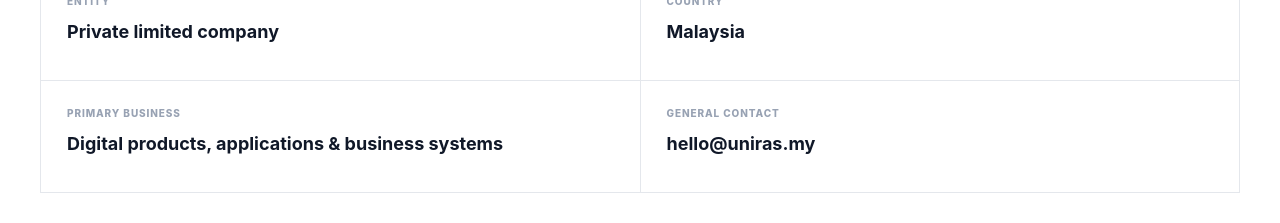
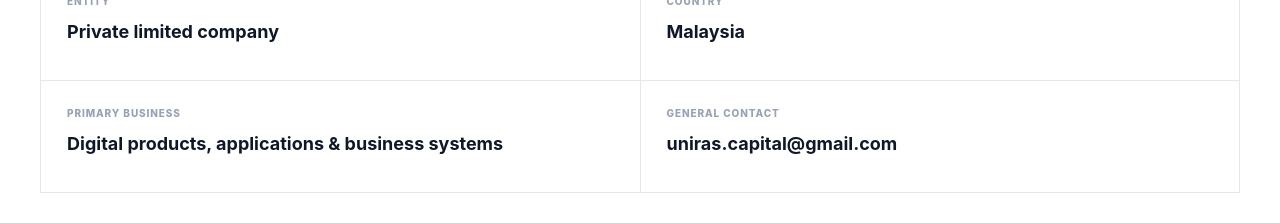
Before and after one commit to kaerogroup/uniras-corporate, a Next.js app: page /vendor in a window 1280 px wide. Shown: the part 800-1023 px from the top of the page. Built offline with nearby package versions, Linux system fonts and the light colour scheme.

Commit message:
fix(web): use current UNIRAS contact email (#6)
* fix(web): use current UNIRAS contact email

* fix(web): use current UNIRAS contact email

* fix(web): use current UNIRAS contact email

* fix(web): use current UNIRAS contact email

```diff
--- a/app/bm/page.tsx
+++ b/app/bm/page.tsx
@@ -12,6 +12,6 @@
 <section className="section shell" id="approach"><div className="section-kicker">Cara kami membina</div><div className="section-heading"><h2>Kami tidak bermula dengan skrin.</h2><p>Reka bentuk antaramuka dibuat selepas kami memahami operasi yang perlu disokong oleh perisian.</p></div><div className="process">{["Operasi","Aliran Kerja","Model Domain","Sistem","Antaramuka"].map((x,i)=><div className="process-step" key={x}><span>0{i+1}</span><strong>{x}</strong></div>)}</div><div className="statement">Masalah sebenar <span>→</span> aliran kerja jelas <span>→</span> sistem boleh dipercayai <span>→</span> hasil yang boleh diukur.</div></section>
 <section className="section trust-band"><div className="shell trust-grid"><div><span className="trust-number">01</span><strong>Static-first apabila sesuai</strong><p>Pengalaman awam yang pantas, tahan lasak dan mudah dioperasikan.</p></div><div><span className="trust-number">02</span><strong>Penghantaran cloud-native</strong><p>Deployment moden, API dan infrastruktur terurus dipilih mengikut keperluan sistem.</p></div><div><span className="trust-number">03</span><strong>Keselamatan sejak reka bentuk</strong><p>Identiti, kebenaran akses, audit dan sempadan data dipertimbangkan dari awal.</p></div></div></section>
 <section className="section shell engagement"><div className="section-kicker">Cara bekerjasama</div><div className="section-heading"><h2>Tiga cara bekerjasama dengan UNIRAS.</h2><p>Pilih model yang sesuai dengan masalah operasi, kematangan produk dan struktur pemilikan.</p></div><div className="engagement-grid">{engagement.map(([t,b],i)=><div key={t}><span>0{i+1}</span><h3>{t}</h3><p>{b}</p></div>)}</div></section>
-<section className="contact" id="contact"><div className="shell contact-inner"><div><div className="section-kicker light">Mulakan perbincangan</div><h2>Ada operasi yang sepatutnya boleh berfungsi dengan lebih baik?</h2><p>Ceritakan aliran kerja, masalah atau sistem yang anda mahu perbaiki. Kita boleh bermula daripada masalah operasi sebelum memilih teknologi.</p></div><div className="hero-actions"><a className="button contact-button" href="mailto:hello@uniras.my">hello@uniras.my</a><a className="button secondary" href="/bm/vendor">Pendaftaran vendor</a></div></div></section>
+<section className="contact" id="contact"><div className="shell contact-inner"><div><div className="section-kicker light">Mulakan perbincangan</div><h2>Ada operasi yang sepatutnya boleh berfungsi dengan lebih baik?</h2><p>Ceritakan aliran kerja, masalah atau sistem yang anda mahu perbaiki. Kita boleh bermula daripada masalah operasi sebelum memilih teknologi.</p></div><div className="hero-actions"><a className="button contact-button" href="mailto:uniras.capital@gmail.com">uniras.capital@gmail.com</a><a className="button secondary" href="/bm/vendor">Pendaftaran vendor</a></div></div></section>
 <footer className="footer shell"><div className="brand"><span className="brand-mark">U</span><span>UNIRAS</span></div><p>UNIRAS SDN. BHD.<br/>No. Pendaftaran 1478108T / 202201032411</p><p>Produk Digital · Aplikasi · Sistem Perniagaan</p><p>© 2026 UNIRAS SDN. BHD.</p></footer>
 </main>}
--- a/app/bm/vendor/page.tsx
+++ b/app/bm/vendor/page.tsx
@@ -25,11 +25,11 @@
   return <main>
     <header className="site-header shell"><a className="brand" href="/bm" aria-label="Laman utama UNIRAS"><span className="brand-mark">U</span><span>UNIRAS</span></a><nav aria-label="Navigasi halaman vendor"><a href="/bm">Profil syarikat</a><span className="language-switch"><a href="/vendor">EN</a><span className="active">BM</span></span></nav></header>
     <section className={`${styles.hero} shell`}><div className="eyebrow">Perolehan & Onboarding Vendor</div><h1>Maklumat pendaftaran vendor.</h1><p>Maklumat korporat utama untuk pasukan perolehan yang menilai atau mendaftarkan UNIRAS SDN. BHD. sebagai vendor teknologi. Dokumen sensitif dibekalkan melalui saluran persendirian yang sesuai dan tidak diterbitkan di laman awam.</p></section>
-    <section className={`${styles.section} shell`}><div className="section-kicker">Maklumat korporat</div><div className={styles.facts}><div><span>Nama sah syarikat</span><strong>UNIRAS SDN. BHD.</strong></div><div><span>No. pendaftaran</span><strong>1478108T / 202201032411</strong></div><div><span>Entiti</span><strong>Syarikat sendirian berhad</strong></div><div><span>Negara</span><strong>Malaysia</strong></div><div><span>Perniagaan utama</span><strong>Produk digital, aplikasi & sistem perniagaan</strong></div><div><span>Hubungan umum</span><strong>hello@uniras.my</strong></div></div></section>
+    <section className={`${styles.section} shell`}><div className="section-kicker">Maklumat korporat</div><div className={styles.facts}><div><span>Nama sah syarikat</span><strong>UNIRAS SDN. BHD.</strong></div><div><span>No. pendaftaran</span><strong>1478108T / 202201032411</strong></div><div><span>Entiti</span><strong>Syarikat sendirian berhad</strong></div><div><span>Negara</span><strong>Malaysia</strong></div><div><span>Perniagaan utama</span><strong>Produk digital, aplikasi & sistem perniagaan</strong></div><div><span>Hubungan umum</span><strong>uniras.capital@gmail.com</strong></div></div></section>
     <section className={`${styles.section} ${styles.soft}`}><div className="shell"><div className="section-kicker">Kesediaan perolehan</div><div className={styles.heading}><h2>Maklumat awam yang jelas. Dokumen persendirian yang terkawal.</h2><p>Pasukan perolehan boleh menilai kesesuaian vendor dengan pantas tanpa mendedahkan maklumat korporat, perbankan atau peribadi yang sensitif.</p></div><div className={styles.readiness}>{readiness.map(([title,status,body])=><article key={title}><div><span>{status}</span></div><h3>{title}</h3><p>{body}</p></article>)}</div></div></section>
     <section className={`${styles.section} shell`}><div className="section-kicker">Kategori vendor</div><div className={styles.heading}><h2>Perkhidmatan teknologi yang mudah dipetakan oleh perolehan.</h2><p>Kategori menggunakan bahasa perolehan yang lazim supaya UNIRAS boleh diklasifikasikan secara konsisten dalam sistem vendor.</p></div><div className={styles.tags}>{categories.map((item)=><span key={item}>{item}</span>)}</div></section>
     <section className={`${styles.section} shell`}><div className="section-kicker">Dokumen & pematuhan</div><div className={styles.heading}><h2>Dokumen korporat tersedia untuk semakan wajar.</h2><p>Kami tidak menerbitkan maklumat perbankan, pengenalan peribadi atau dokumen statutori sulit di laman web awam.</p></div><div className={styles.documents}>{documents.map(([name,status])=><div key={name}><strong>{name}</strong><span>{status}</span></div>)}</div></section>
-    <section className={`${styles.section} ${styles.note}`}><div className={`shell ${styles.noteInner}`}><div><div className="section-kicker">Hubungan perolehan</div><h2>Perlu daftarkan UNIRAS dalam sistem vendor anda?</h2><p>Hantar borang pendaftaran, senarai semak dokumen atau keperluan perolehan. Kami akan membalas dengan maklumat korporat berkaitan melalui saluran yang sesuai.</p></div><a className="button primary" href="mailto:hello@uniras.my?subject=Pendaftaran%20Vendor%20-%20UNIRAS%20SDN.%20BHD.">Minta dokumen vendor</a></div></section>
+    <section className={`${styles.section} ${styles.note}`}><div className={`shell ${styles.noteInner}`}><div><div className="section-kicker">Hubungan perolehan</div><h2>Perlu daftarkan UNIRAS dalam sistem vendor anda?</h2><p>Hantar borang pendaftaran, senarai semak dokumen atau keperluan perolehan. Kami akan membalas dengan maklumat korporat berkaitan melalui saluran yang sesuai.</p></div><a className="button primary" href="mailto:uniras.capital@gmail.com?subject=Pendaftaran%20Vendor%20-%20UNIRAS%20SDN.%20BHD.">Minta dokumen vendor</a></div></section>
     <footer className="footer shell"><div className="brand"><span className="brand-mark">U</span><span>UNIRAS</span></div><p>UNIRAS SDN. BHD.<br/>No. Pendaftaran 1478108T / 202201032411</p><p>Produk Digital · Aplikasi · Sistem Perniagaan</p><p>© 2026 UNIRAS SDN. BHD.</p></footer>
   </main>;
 }
--- a/app/page.tsx
+++ b/app/page.tsx
@@ -12,6 +12,6 @@
 <section className="section shell" id="approach"><div className="section-kicker">How we build</div><div className="section-heading"><h2>We don’t start with screens.</h2><p>Interface design comes after we understand the operation the software must support.</p></div><div className="process">{['Operation','Workflow','Domain Model','System','Interface'].map((item,i)=><div className="process-step" key={item}><span>0{i+1}</span><strong>{item}</strong></div>)}</div><div className="statement">Real problem <span>→</span> clear workflow <span>→</span> reliable system <span>→</span> measurable outcome.</div></section>
 <section className="section trust-band"><div className="shell trust-grid"><div><span className="trust-number">01</span><strong>Static-first where possible</strong><p>Fast, resilient public experiences with minimal operational overhead.</p></div><div><span className="trust-number">02</span><strong>Cloud-native delivery</strong><p>Modern deployment, APIs and managed infrastructure selected to fit the system.</p></div><div><span className="trust-number">03</span><strong>Security by design</strong><p>Identity, authorization, auditability and data boundaries considered from the start.</p></div></div></section>
 <section className="section shell engagement"><div className="section-kicker">Engagement</div><div className="section-heading"><h2>Three ways to work with UNIRAS.</h2><p>Choose the model that matches the operational problem, product maturity and ownership structure.</p></div><div className="engagement-grid">{engagement.map(([title,body],i)=><div key={title}><span>0{i+1}</span><h3>{title}</h3><p>{body}</p></div>)}</div></section>
-<section className="contact" id="contact"><div className="shell contact-inner"><div><div className="section-kicker light">Start a conversation</div><h2>Have an operation that should work better?</h2><p>Tell us the workflow, friction or system you want to improve. We can start from the operational problem before discussing technology.</p></div><div className="hero-actions"><a className="button contact-button" href="mailto:hello@uniras.my">hello@uniras.my</a><a className="button secondary" href="/vendor">Vendor registration</a></div></div></section>
+<section className="contact" id="contact"><div className="shell contact-inner"><div><div className="section-kicker light">Start a conversation</div><h2>Have an operation that should work better?</h2><p>Tell us the workflow, friction or system you want to improve. We can start from the operational problem before discussing technology.</p></div><div className="hero-actions"><a className="button contact-button" href="mailto:uniras.capital@gmail.com">uniras.capital@gmail.com</a><a className="button secondary" href="/vendor">Vendor registration</a></div></div></section>
 <footer className="footer shell"><div className="brand"><span className="brand-mark">U</span><span>UNIRAS</span></div><p>UNIRAS SDN. BHD.<br/>Registration No. 1478108T / 202201032411</p><p>Digital Products · Applications · Business Systems</p><p>© 2026 UNIRAS SDN. BHD.</p></footer>
 </main>}
--- a/app/vendor/page.tsx
+++ b/app/vendor/page.tsx
@@ -25,11 +25,11 @@
   return <main>
     <header className="site-header shell"><a className="brand" href="/" aria-label="UNIRAS home"><span className="brand-mark">U</span><span>UNIRAS</span></a><nav aria-label="Vendor page navigation"><a href="/">Company profile</a><span className="language-switch"><span className="active">EN</span><a href="/bm/vendor">BM</a></span></nav></header>
     <section className={`${styles.hero} shell`}><div className="eyebrow">Procurement & Vendor Onboarding</div><h1>Vendor registration information.</h1><p>Key corporate information for procurement teams evaluating or onboarding UNIRAS SDN. BHD. as a technology vendor. Sensitive documents are supplied through an appropriate private channel rather than published on the public website.</p></section>
-    <section className={`${styles.section} shell`}><div className="section-kicker">Corporate information</div><div className={styles.facts}><div><span>Legal name</span><strong>UNIRAS SDN. BHD.</strong></div><div><span>Registration no.</span><strong>1478108T / 202201032411</strong></div><div><span>Entity</span><strong>Private limited company</strong></div><div><span>Country</span><strong>Malaysia</strong></div><div><span>Primary business</span><strong>Digital products, applications & business systems</strong></div><div><span>General contact</span><strong>hello@uniras.my</strong></div></div></section>
+    <section className={`${styles.section} shell`}><div className="section-kicker">Corporate information</div><div className={styles.facts}><div><span>Legal name</span><strong>UNIRAS SDN. BHD.</strong></div><div><span>Registration no.</span><strong>1478108T / 202201032411</strong></div><div><span>Entity</span><strong>Private limited company</strong></div><div><span>Country</span><strong>Malaysia</strong></div><div><span>Primary business</span><strong>Digital products, applications & business systems</strong></div><div><span>General contact</span><strong>uniras.capital@gmail.com</strong></div></div></section>
     <section className={`${styles.section} ${styles.soft}`}><div className="shell"><div className="section-kicker">Procurement readiness</div><div className={styles.heading}><h2>Clear public facts. Controlled private documents.</h2><p>Procurement teams can evaluate our vendor fit quickly while sensitive corporate, banking and personal information remains protected.</p></div><div className={styles.readiness}>{readiness.map(([title,status,body])=><article key={title}><div><span>{status}</span></div><h3>{title}</h3><p>{body}</p></article>)}</div></div></section>
     <section className={`${styles.section} shell`}><div className="section-kicker">Vendor categories</div><div className={styles.heading}><h2>Technology services procurement can map clearly.</h2><p>Categories are written in common procurement language so UNIRAS can be classified consistently in vendor systems.</p></div><div className={styles.tags}>{categories.map((item)=><span key={item}>{item}</span>)}</div></section>
     <section className={`${styles.section} shell`}><div className="section-kicker">Documents & compliance</div><div className={styles.heading}><h2>Corporate documents available for due diligence.</h2><p>We do not publish banking, personal identification or confidential statutory information on the public website.</p></div><div className={styles.documents}>{documents.map(([name,status])=><div key={name}><strong>{name}</strong><span>{status}</span></div>)}</div></section>
-    <section className={`${styles.section} ${styles.note}`}><div className={`shell ${styles.noteInner}`}><div><div className="section-kicker">Procurement contact</div><h2>Need UNIRAS registered in your vendor system?</h2><p>Send the registration form, document checklist or procurement requirements. We will respond with the relevant corporate information through the appropriate channel.</p></div><a className="button primary" href="mailto:hello@uniras.my?subject=Vendor%20Registration%20-%20UNIRAS%20SDN.%20BHD.">Request vendor documents</a></div></section>
+    <section className={`${styles.section} ${styles.note}`}><div className={`shell ${styles.noteInner}`}><div><div className="section-kicker">Procurement contact</div><h2>Need UNIRAS registered in your vendor system?</h2><p>Send the registration form, document checklist or procurement requirements. We will respond with the relevant corporate information through the appropriate channel.</p></div><a className="button primary" href="mailto:uniras.capital@gmail.com?subject=Vendor%20Registration%20-%20UNIRAS%20SDN.%20BHD.">Request vendor documents</a></div></section>
     <footer className="footer shell"><div className="brand"><span className="brand-mark">U</span><span>UNIRAS</span></div><p>UNIRAS SDN. BHD.<br/>Registration No. 1478108T / 202201032411</p><p>Digital Products · Applications · Business Systems</p><p>© 2026 UNIRAS SDN. BHD.</p></footer>
   </main>;
 }
```
